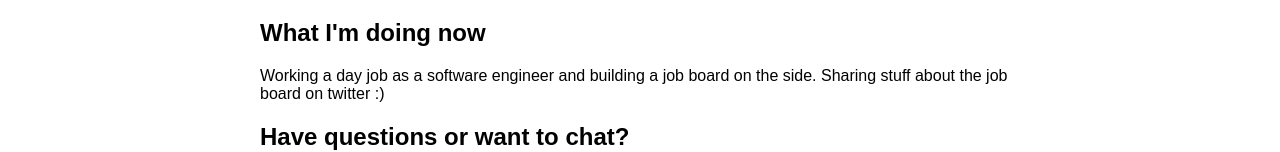
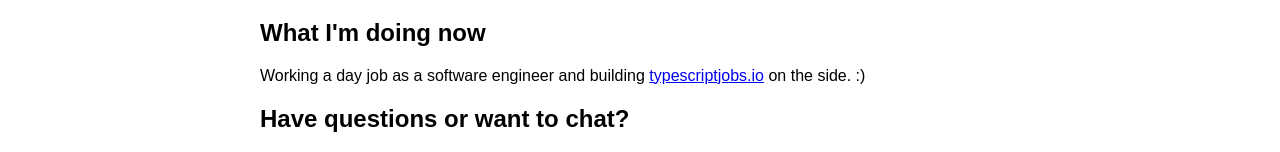
Before and after one commit to keith-waters/readingwaters.com, a Next.js app: page / in a window 1280 px wide. Shown: the part 445-597 px from the top of the page. Built offline with nearby package versions, Linux system fonts and the light colour scheme.

Commit message:
Update homepage with typescriptjobs.io link

```diff
--- a/src/pages/index.js
+++ b/src/pages/index.js
@@ -21,7 +21,7 @@ class Index extends Component {
               What I'm doing now
             </h2>
 						<p>
-              Working a day job as a software engineer and building a job board on the side. Sharing stuff about the job board on twitter :)
+              Working a day job as a software engineer and building <a href="https://typescriptjobs.io">typescriptjobs.io</a> on the side. :)
 						</p>
           </div>
           <div style={{marginLeft:"10px", flexGrow:"1", textAlign:"left"}}>
```
